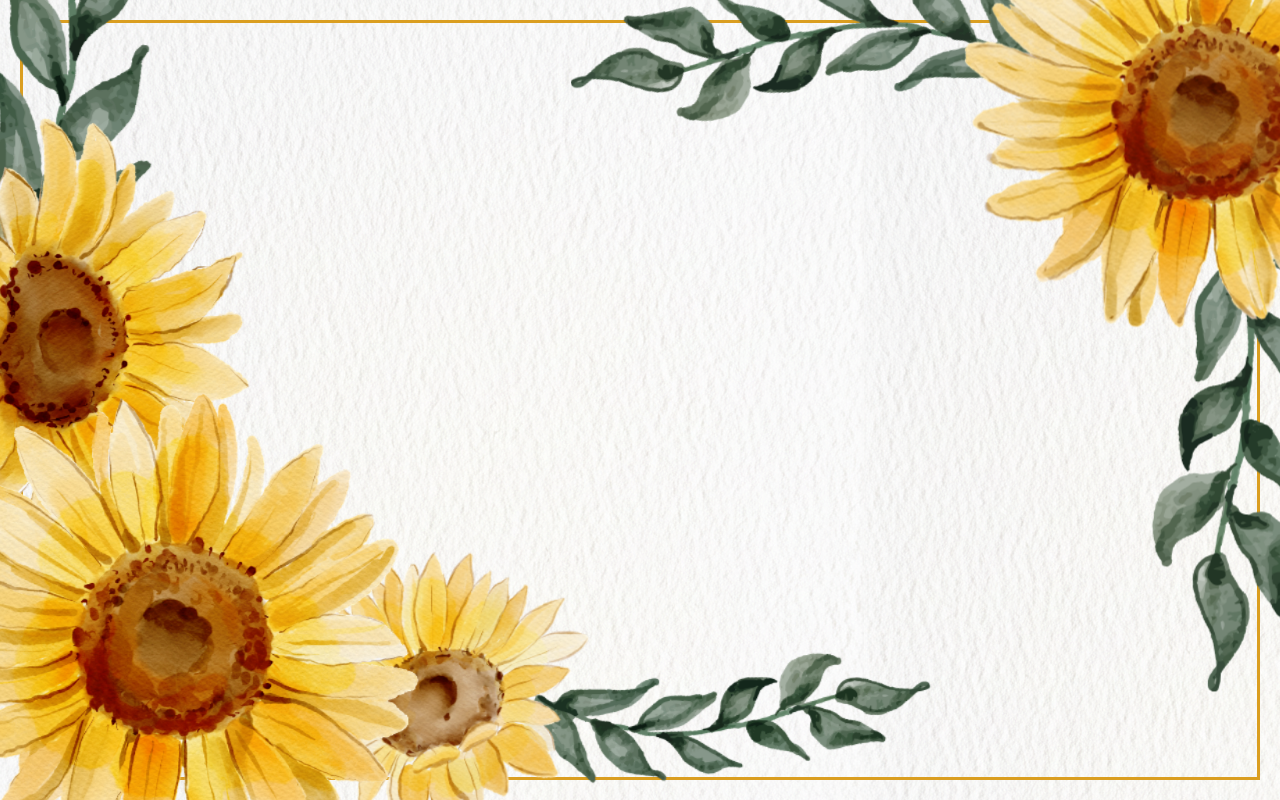
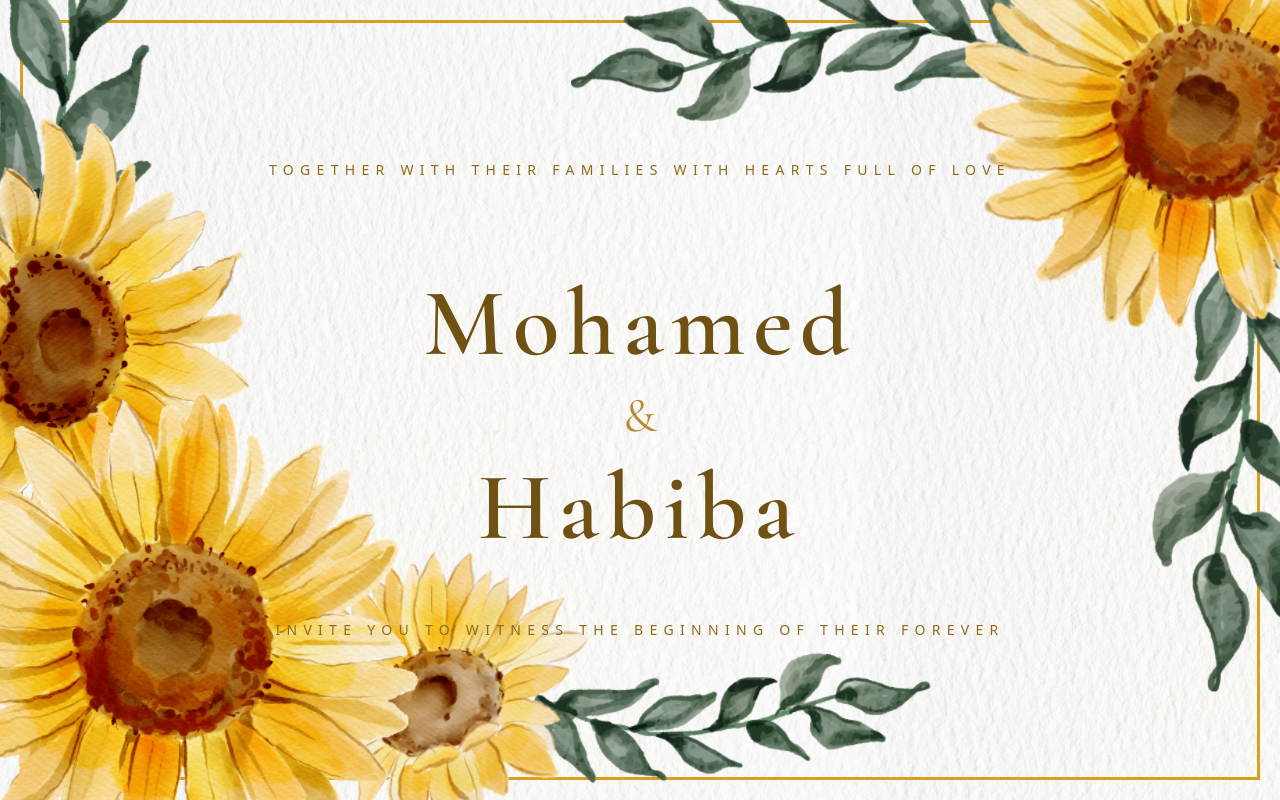
Before and after one commit to mohamedar97/wedding-invitation, a Next.js app: page / in a window 1280 px wide. Built offline with nearby package versions, Linux system fonts and the light colour scheme.

Commit message:
Added Text

```diff
--- a/app/page.tsx
+++ b/app/page.tsx
@@ -1,11 +1,14 @@
 import BottomLeftArch from "@/components/BottomLeftArch";
+import BottomText from "@/components/BottomText";
 import { GoldenBorder } from "@/components/GoldenBorder";
+import Names from "@/components/Names";
 import TopRightArch from "@/components/TopRightArch";
+import TopText from "@/components/TopText";
 
 export default function Home() {
   return (
     <main
-      className="relative min-h-screen overflow-hidden"
+      className="relative min-h-screen overflow-hidden flex flex-col items-center justify-center"
       style={{
         backgroundImage: "url('/background.png')",
         backgroundRepeat: "repeat",
@@ -15,6 +18,9 @@ export default function Home() {
       <TopRightArch />
       <BottomLeftArch />
       <GoldenBorder />
+      <TopText />
+      <Names />
+      <BottomText />
     </main>
   );
 }
--- /dev/null
+++ b/components/BottomText.tsx
@@ -0,0 +1,9 @@
+export default function TopText() {
+  return (
+    <div className="relative z-20 flex justify-center px-10 pt-16 text-center">
+      <p className="max-w-3xl text-sm font-medium tracking-[0.45em] text-[#8f6a1b] uppercase sm:text-sm">
+        Invite you to witness the beginning of their forever{" "}
+      </p>
+    </div>
+  );
+}
--- /dev/null
+++ b/components/Names.tsx
@@ -0,0 +1,30 @@
+import { Cormorant_Garamond } from "next/font/google";
+
+const cormorant = Cormorant_Garamond({
+  subsets: ["latin"],
+  weight: ["400", "500", "600"],
+});
+
+export default function Names() {
+  return (
+    <section className="relative z-20 flex flex-col items-center px-8 pt-16 text-center sm:pt-20 md:pt-24">
+      <div className="flex flex-col items-center leading-none text-[#6f5114]">
+        <h1
+          className={`${cormorant.className} text-5xl font-semibold tracking-[0.08em] sm:text-7xl md:text-8xl`}
+        >
+          Mohamed
+        </h1>
+        <span
+          className={`${cormorant.className} my-4 text-3xl italic text-[#b68a2d] sm:my-5 sm:text-4xl md:text-5xl`}
+        >
+          &
+        </span>
+        <h1
+          className={`${cormorant.className} text-5xl font-semibold tracking-[0.08em] sm:text-7xl md:text-8xl`}
+        >
+          Habiba
+        </h1>
+      </div>
+    </section>
+  );
+}
--- /dev/null
+++ b/components/TopText.tsx
@@ -0,0 +1,9 @@
+export default function TopText() {
+  return (
+    <div className="relative z-20 flex justify-center px-14 text-center">
+      <p className="max-w-3xl text-sm font-medium tracking-[0.45em] text-[#8f6a1b] uppercase">
+        Together with their families with hearts full of love
+      </p>
+    </div>
+  );
+}
```
